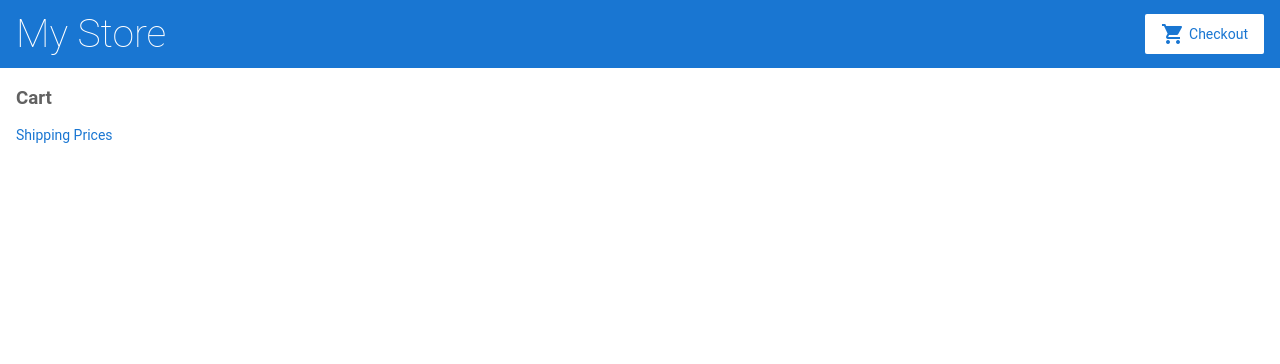
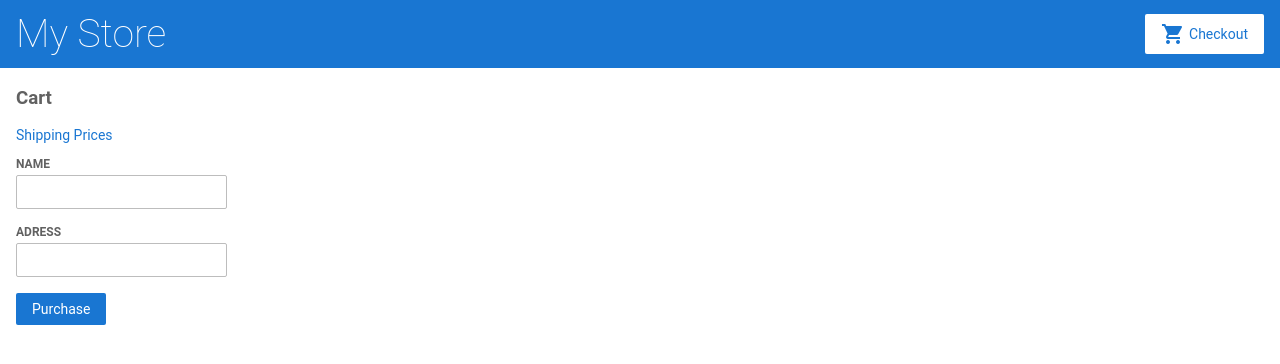
Before and after one commit to IrfanKhalid/angular-app, an Angular app: page /cart in a window 1280 px wide. Shown: the top 364 px of the page. Built offline with nearby package versions, Linux system fonts and the light colour scheme.

Commit message:
2 files modified

```diff
--- a/src/app/cart/cart.component.html
+++ b/src/app/cart/cart.component.html
@@ -8,3 +8,17 @@
   <span>{{ item.name }}</span>
   <span>{{ item.price | currency }}</span>
 </div>
+<form [formGroup]="checkoutforms" (ngsubmit)="onSubmit(checkoutforms.value)" >
+<div>
+  <label for="name">
+  Name </label>
+
+  <input id ="name" type="text" formControlName="name">
+  </div>
+  <div>
+  <label for='adress'> Adress </label>
+  <input id="adress" type="text" formControlName="adress" >
+  </div>
+
+<button class="button" type="submit">Purchase </button>
+</form>
--- a/src/app/cart/cart.component.ts
+++ b/src/app/cart/cart.component.ts
@@ -9,10 +9,23 @@ import {CartService} from '../cart.service';
 })
 export class CartComponent implements OnInit {
 items;
+checkoutforms;
   constructor(
     private cartService:CartService,
     private formBuilder:FormBuilder,
-  ) { }
+  ) {
+    this.items=this.cartService.getItems();
+    this.checkoutforms=this.formBuilder.group({
+      name:'',
+      adress:''
+    });
+   }
+  onSubmit(customerData){
+    //Process Checkout here
+    console.warn('Your order has submitted',customerData);
+    this.items=this.cartService.clearCart();
+    this.checkoutforms.reset();
+  }
 
   ngOnInit() {
     this.items=this.cartService.get();
```
